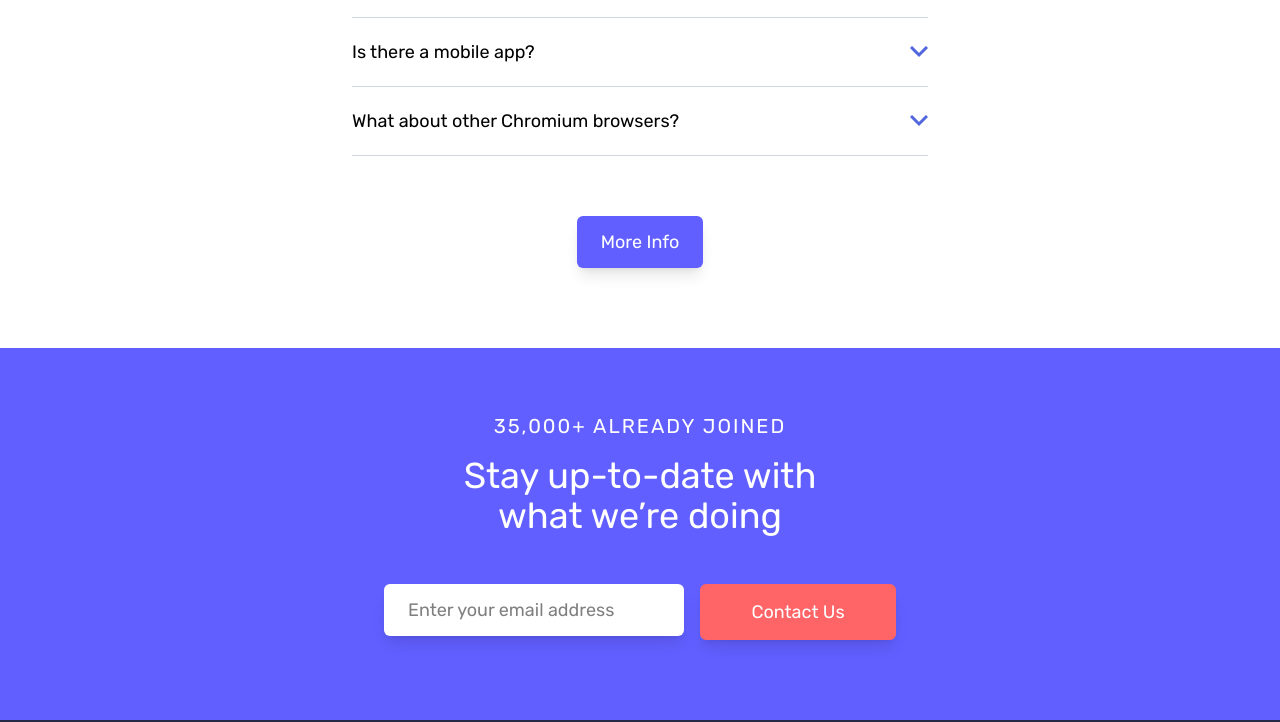
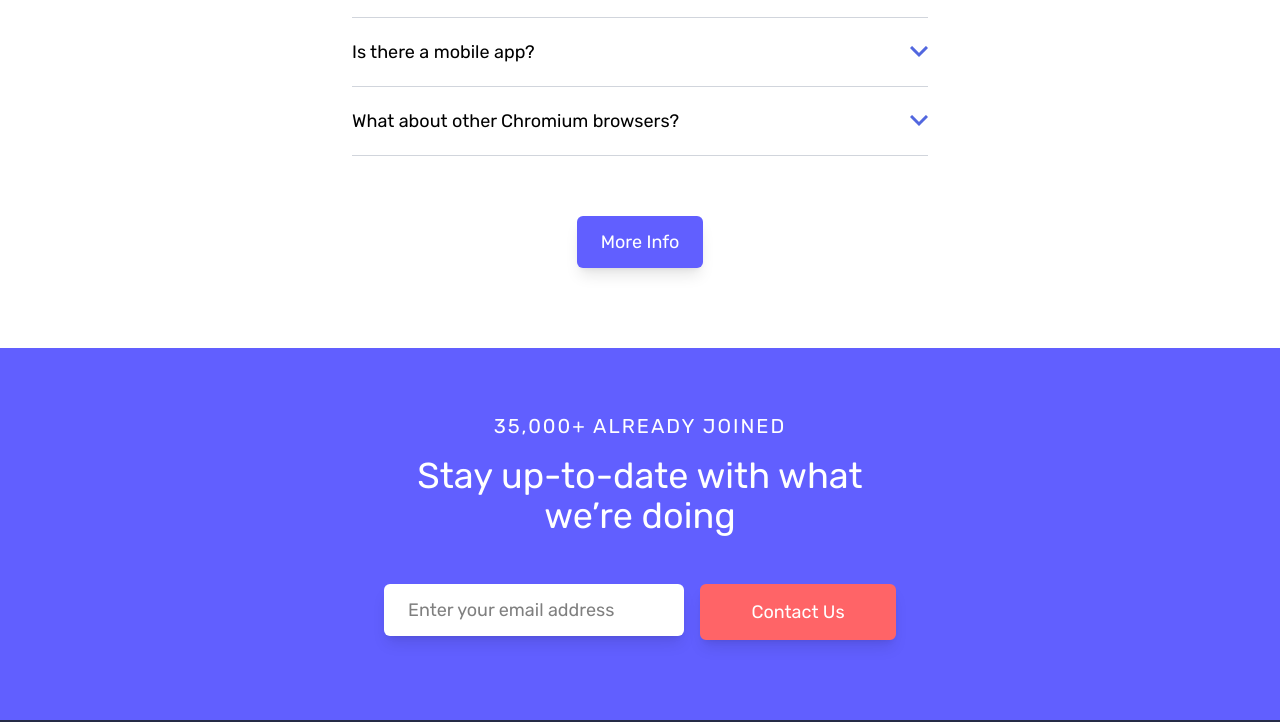
Before and after one commit to Jalamang35/1-bookmark-landing-website, a website built with Vite: page index.html in a window 1280 px wide. Shown: the part 2744-3466 px from the top of the page. Built offline with nearby package versions, Linux system fonts and the light colour scheme.

Commit message:
Adjusted the width of h2 under contact section

```diff
--- a/index.html
+++ b/index.html
@@ -627,7 +627,7 @@
             35,000+ already joined
           </h3>
           <h2
-            class="lg:w-3/7 md:w-120 w-80 md:text-4xl text-2xl text-white text-center mx-auto"
+            class="lg:w-120 md:w-120 w-80 md:text-4xl text-2xl text-white text-center mx-auto"
           >
             Stay up-to-date with what we’re doing
           </h2>
```
